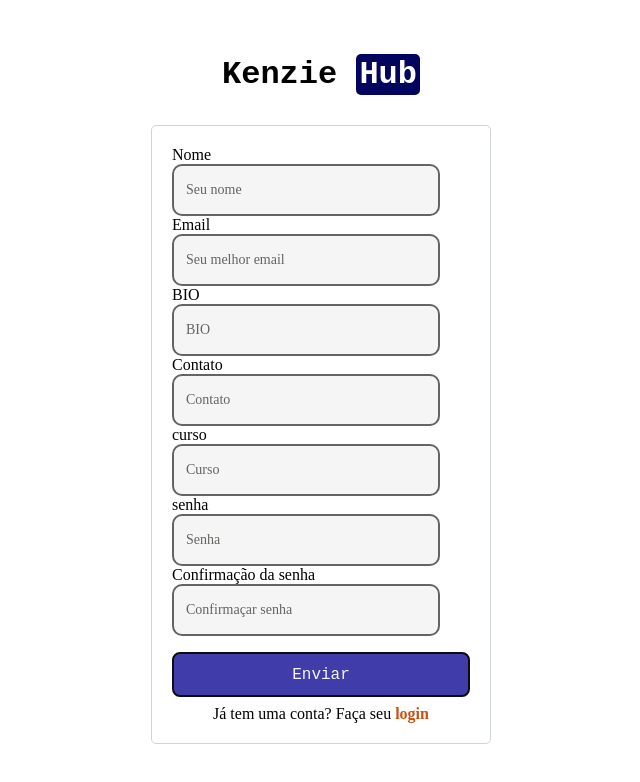
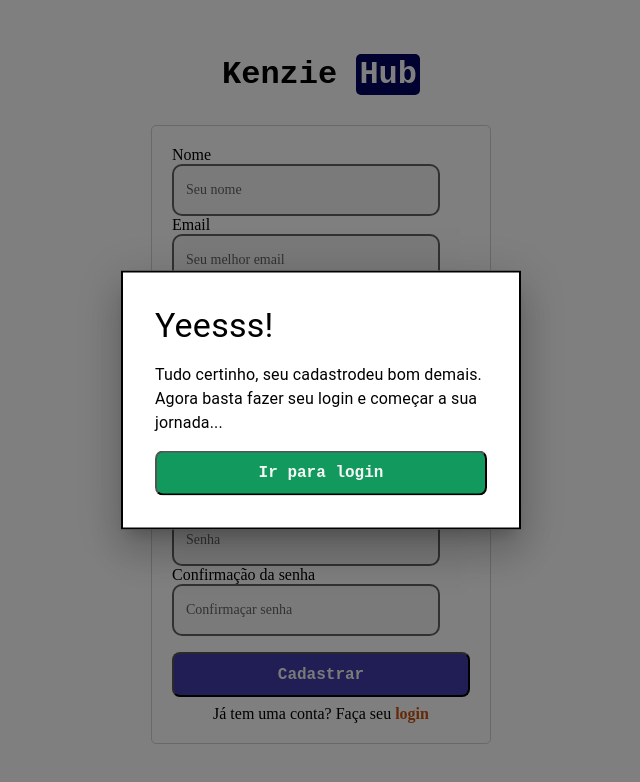
Before and after one commit to Kenzie-Academy-Brasil-Developers/react-entrega-s2-kenzie-hub-breno174, a React (Create React App) app: page /cadastro in a window 1280 px wide. Shown: the top 782 px of the page, without its empty margins (319-959 px from the left). Built offline with nearby package versions, Linux system fonts and the light colour scheme; a web font is replaced by a local one.

Commit message:
chore - button login background style

```diff
--- a/src/Pages/cadastro/index.jsx
+++ b/src/Pages/cadastro/index.jsx
@@ -134,27 +134,30 @@
                 name="confsenha"
                 register={register}
               />
-              <Button type="submit">Enviar</Button>
+              <Button type="submit">Cadastrar</Button>
               <p>
                 Já tem uma conta? Faça seu <Link to="/">login</Link>
               </p>
             </div>
           </form>
-          {modal && (
+          {true && (
             <Modal
-              open={modal}
+              open={true}
               onClose={() => setModal(false)}
               aria-labelledby="modal-modal-title"
               aria-describedby="modal-modal-description"
             >
               <Box sx={style}>
-                <Typography id="modal-modal-title" variant="h6" component="h2">
-                  Text in a modal
+                <Typography id="modal-modal-title" variant="h4" component="h2">
+                  Yeesss!
                 </Typography>
                 <Typography id="modal-modal-description" sx={{ mt: 2 }}>
-                  Duis mollis, est non commodo luctus, nisi erat porttitor
-                  ligula.
+                  Tudo certinho, seu cadastrodeu bom demais. Agora basta fazer
+                  seu login e começar a sua jornada...
                 </Typography>
+                <Button whiteSchema onClick={() => history.push("/")}>
+                  Ir para login
+                </Button>
               </Box>
             </Modal>
           )}
--- a/src/Pages/cadastro/styles.js
+++ b/src/Pages/cadastro/styles.js
@@ -48,6 +48,10 @@
   align-items: center;
   justify-content: center;
   animation: ${appearFromRight} 1s;
+  #verde {
+    background-color: green;
+  }
+
   #box {
     border: solid 1px #ced4da;
     box-sizing: border-box;
--- a/src/Pages/home/index.jsx
+++ b/src/Pages/home/index.jsx
@@ -10,7 +10,7 @@
 import * as yup from "yup";
 import api from "../../services/api";
 //Styles
-import { Container, Content, AnimationContainer } from "./styles";
+import { Container, Content, AnimationContainer, Botao } from "./styles";
 
 function Login({ setUser }) {
   const history = useHistory();
@@ -82,7 +82,9 @@
               </p>
             </div>
           </form>
-          <Button onClick={() => history.push("/cadastro")}>Cadastrar</Button>
+          <Botao type="button" onClick={() => history.push("/cadastro")}>
+            Cadastrar
+          </Botao>
         </AnimationContainer>
       </Content>
     </Container>
--- a/src/Pages/home/styles.js
+++ b/src/Pages/home/styles.js
@@ -66,3 +66,20 @@
     }
   }
 `;
+
+export const Botao = styled.button`
+  background: "#F5F5F5";
+  color: "#333333";
+  height: 45px;
+  border-radius: 8px;
+  border: 1px solid var(gray);
+  font-family: "Roboto Mono", monospace;
+  font-weight: bold;
+  margin-top: 16px;
+  opacity: 0.7;
+  :hover {
+    border: 2px solid var(--black);
+  }
+  width: 100%;
+  transition: 0.5s;
+`;
--- a/src/components/Button/styles.js
+++ b/src/components/Button/styles.js
@@ -1,15 +1,16 @@
 import styled from "styled-components";
 
 export const Container = styled.button`
-  background: ${(props) => (props.whiteSchema ? "#403CAA" : "#403CAA")};
-  color: ${(props) => (props.whiteSchema ? "#0c0d0d" : "#f5f5f5")};
+  background: ${(props) => (props.whiteSchema ? "#11995e" : "#403CAA")};
+  color: ${(props) => (props.whiteSchema ? "#f5f5f5" : "#f5f5f5")};
   height: 45px;
   border-radius: 8px;
-  border: 2px solid var(--black);
+  border: 2px solid var(white);
   font-family: "Roboto Mono", monospace;
+  font-weight: bold;
   margin-top: 16px;
   :hover {
-    border: 2px solid var(--orange);
+    border: 2px solid var(--black);
   }
   width: 100%;
   transition: 0.5s;
--- a/src/components/Modals/Success/index.jsx
+++ b/src/components/Modals/Success/index.jsx
@@ -1,8 +1,8 @@
 import * as React from "react";
 import Box from "@mui/material/Box";
-import Button from "@mui/material/Button";
 import Typography from "@mui/material/Typography";
 import Modal from "@mui/material/Modal";
+import Button from "@mui/material/Button";
 
 const style = {
   position: "absolute",
--- a/src/components/Tech/index.jsx
+++ b/src/components/Tech/index.jsx
@@ -46,7 +46,9 @@
     <div id="tech">
       <div id="tech-title">
         <h2>Minhas Tecnologias</h2>
-        <button onClick={() => setModal(true)}>+</button>
+        <button id="addTech" onClick={() => setModal(true)}>
+          +
+        </button>
         {/**aqui chamei o meu MUI model */}
       </div>
       {tecnologias.map((element) => (
--- a/src/components/Tech/styles.css
+++ b/src/components/Tech/styles.css
@@ -5,7 +5,7 @@
   padding: 10px 8px;
 }
 
-button {
+#addTech {
   background-color: #11995e;
   border-radius: 5px;
   padding: 4px;
```
